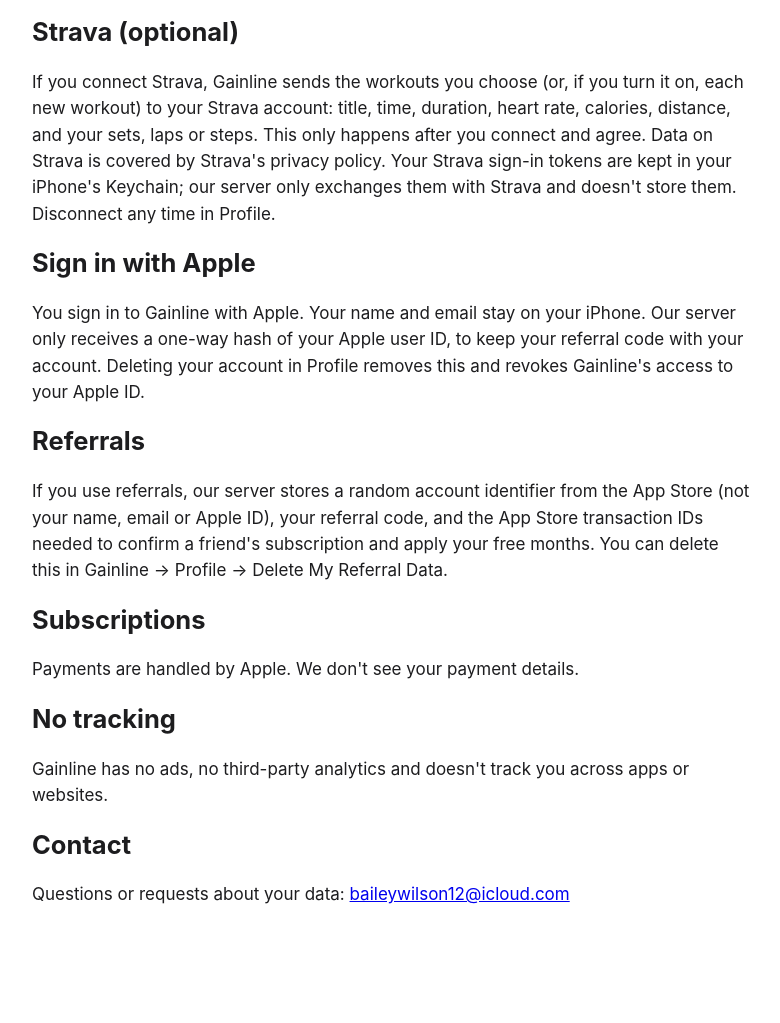
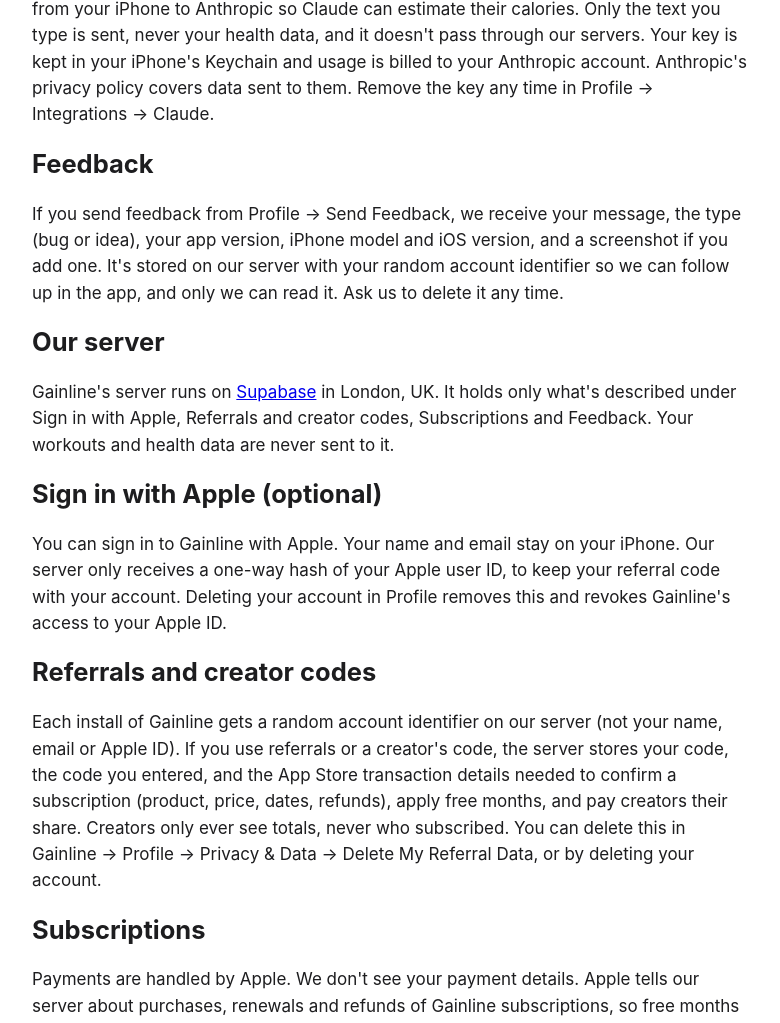
Before and after one commit to Bail940ey442/gainline, a plain HTML site: page privacy-policy.html in a window 1280 px wide. Shown: the part 1777-2800 px from the top of the page, without its empty margins (248-1028 px from the left). Before the commit the page ends 2725 px from the top, so only its background shows below. Drawn offline with Linux system fonts and the light colour scheme.

Commit message:
Privacy policy: TelemetryDeck, Supabase server, feedback, creator codes
Co-Authored-By: Claude Opus 5.5 <noreply@anthropic.com>

```diff
--- a/privacy-policy.html
+++ b/privacy-policy.html
@@ -4,7 +4,7 @@
 <style>body{font:17px/1.55 -apple-system,system-ui,sans-serif;max-width:720px;margin:40px auto;padding:0 20px;color:#1d1d1f}h1,h2{line-height:1.2}</style></head>
 <body>
 <h1>Gainline Privacy Policy</h1>
-<p>Last updated 13 November 2026. See also our <a href="terms.html">Terms of Use</a>.</p>
+<p>Last updated 14 November 2026. See also our <a href="terms.html">Terms of Use</a>.</p>
 <h2>Health and workout data stays on your devices</h2>
 <p>Gainline reads and writes workouts, heart rate, calories, swimming distance and strokes, VO₂ max, resting heart rate, heart rate variability and heart rate recovery through Apple Health, only with your permission. Your workouts, sets, routines, food log and settings are stored on your iPhone (encrypted while it's locked), shared with your own Apple Watch, and backed up to your private iCloud account so they survive reinstalling the app or moving to a new phone. Data in your private iCloud is only accessible to you; we can't see it. Your workouts only leave your devices when you choose to share them in the League (below) or send them to Strava. Gainline never uses your data for advertising and never sells it.</p>
 <h2>The League</h2>
@@ -16,19 +16,21 @@
 <h2>Finding friends from your contacts (optional)</h2>
 <p>If you allow access to your contacts, Gainline turns each contact's phone number and email into a one-way code on your iPhone and checks only those codes against the League, to show which of your contacts are on Gainline. Your contacts are never uploaded. If you choose to let friends find you, a one-way code of the phone number or email you enter is stored with your profile, never the number or email itself. You can add them when you set up Gainline, and change or clear them any time in Settings.</p>
 <h2>Usage statistics</h2>
-<p>Gainline counts which screens and features are used, as anonymous daily totals with a random install ID that isn't linked to you, to improve the app. Turn this off in Settings → Privacy &amp; Data.</p>
+<p>Gainline counts which screens and features are used, as anonymous daily totals with a random install ID that isn't linked to you, to improve the app. To see where people get stuck in sign-up and on the subscription screen, Gainline also sends anonymous events (for example "reached question 3" or "started a free trial", plus the app version, iOS version and language) to <a href="https://telemetrydeck.com/privacy/">TelemetryDeck</a>, a privacy-focused analytics service based in the EU. These use a one-way code made from a random install ID, never your name, email, Apple ID, contacts or health data, and can't be linked to you. Turn both off in Profile → Privacy &amp; Data → Share Anonymous Usage.</p>
 <h2>Meal estimates with Claude (optional)</h2>
 <p>If you add your own Anthropic API key, meals you describe in Log Food are sent directly from your iPhone to Anthropic so Claude can estimate their calories. Only the text you type is sent, never your health data, and it doesn't pass through our servers. Your key is kept in your iPhone's Keychain and usage is billed to your Anthropic account. Anthropic's privacy policy covers data sent to them. Remove the key any time in Profile → Integrations → Claude.</p>
-<h2>Strava (optional)</h2>
-<p>If you connect Strava, Gainline sends the workouts you choose (or, if you turn it on, each new workout) to your Strava account: title, time, duration, heart rate, calories, distance, and your sets, laps or steps. This only happens after you connect and agree. Data on Strava is covered by Strava's privacy policy. Your Strava sign-in tokens are kept in your iPhone's Keychain; our server only exchanges them with Strava and doesn't store them. Disconnect any time in Profile.</p>
-<h2>Sign in with Apple</h2>
-<p>You sign in to Gainline with Apple. Your name and email stay on your iPhone. Our server only receives a one-way hash of your Apple user ID, to keep your referral code with your account. Deleting your account in Profile removes this and revokes Gainline's access to your Apple ID.</p>
-<h2>Referrals</h2>
-<p>If you use referrals, our server stores a random account identifier from the App Store (not your name, email or Apple ID), your referral code, and the App Store transaction IDs needed to confirm a friend's subscription and apply your free months. You can delete this in Gainline → Profile → Delete My Referral Data.</p>
+<h2>Feedback</h2>
+<p>If you send feedback from Profile → Send Feedback, we receive your message, the type (bug or idea), your app version, iPhone model and iOS version, and a screenshot if you add one. It's stored on our server with your random account identifier so we can follow up in the app, and only we can read it. Ask us to delete it any time.</p>
+<h2>Our server</h2>
+<p>Gainline's server runs on <a href="https://supabase.com/privacy">Supabase</a> in London, UK. It holds only what's described under Sign in with Apple, Referrals and creator codes, Subscriptions and Feedback. Your workouts and health data are never sent to it.</p>
+<h2>Sign in with Apple (optional)</h2>
+<p>You can sign in to Gainline with Apple. Your name and email stay on your iPhone. Our server only receives a one-way hash of your Apple user ID, to keep your referral code with your account. Deleting your account in Profile removes this and revokes Gainline's access to your Apple ID.</p>
+<h2>Referrals and creator codes</h2>
+<p>Each install of Gainline gets a random account identifier on our server (not your name, email or Apple ID). If you use referrals or a creator's code, the server stores your code, the code you entered, and the App Store transaction details needed to confirm a subscription (product, price, dates, refunds), apply free months, and pay creators their share. Creators only ever see totals, never who subscribed. You can delete this in Gainline → Profile → Privacy &amp; Data → Delete My Referral Data, or by deleting your account.</p>
 <h2>Subscriptions</h2>
-<p>Payments are handled by Apple. We don't see your payment details.</p>
+<p>Payments are handled by Apple. We don't see your payment details. Apple tells our server about purchases, renewals and refunds of Gainline subscriptions, so free months and creator shares are correct.</p>
 <h2>No tracking</h2>
-<p>Gainline has no ads, no third-party analytics and doesn't track you across apps or websites.</p>
+<p>Gainline has no ads, never sells data and doesn't track you across apps or websites.</p>
 <h2>Contact</h2>
 <p>Questions or requests about your data: <a href="mailto:baileywilson12@icloud.com">baileywilson12@icloud.com</a></p>
 </body></html>
```
